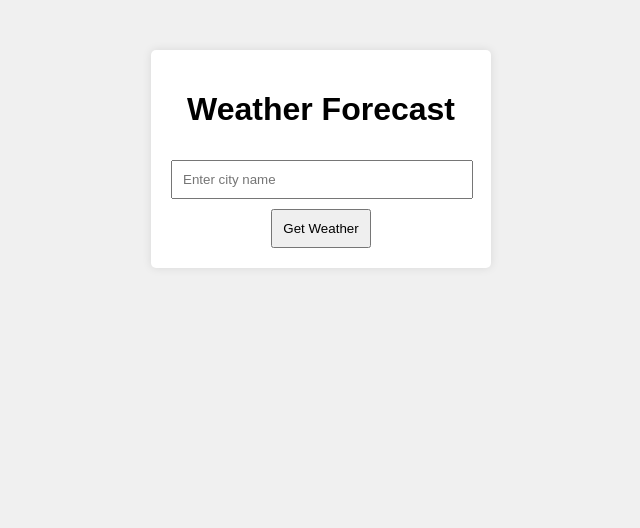
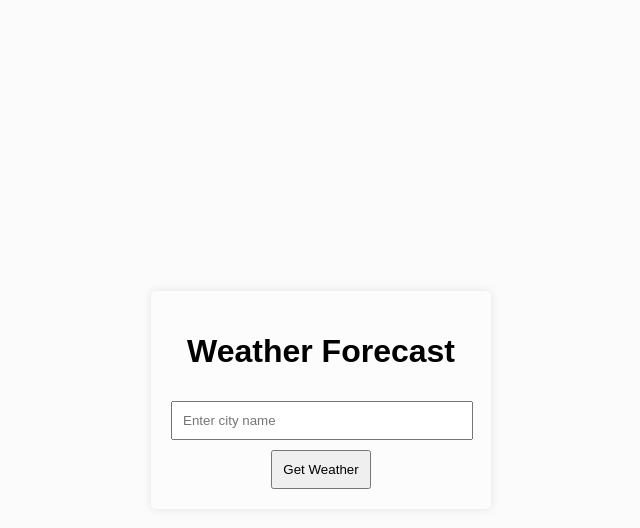
Before and after one commit to AminSBU/weather_app, a plain HTML site: page weather.html in a window 1280 px wide. Shown: the whole page, without its empty margins (319-959 px from the left). Drawn offline with Linux system fonts and the light colour scheme.

Commit message:
centerize app in webpage

```diff
--- a/styles.css
+++ b/styles.css
@@ -1,13 +1,17 @@
 body {
     font-family: Arial, sans-serif;
-    background-color: #f0f0f0;
+    background-color: #f0f0f043;
+    display: flex;             /* Use Flexbox */
+    justify-content: center;   /* Center horizontally */
+    align-items: center;       /* Center vertically */
+    height: 100vh;            /* Full viewport height */
+    margin: 0;                /* Remove default margin */
     text-align: center;
 }
 
 #weather-app {
-    margin: 50px auto;
     padding: 20px;
-    background: white;
+    background: rgba(255, 255, 255, 0.279);
     border-radius: 5px;
     box-shadow: 0 0 10px rgba(0, 0, 0, 0.1);
     width: 300px;
```
